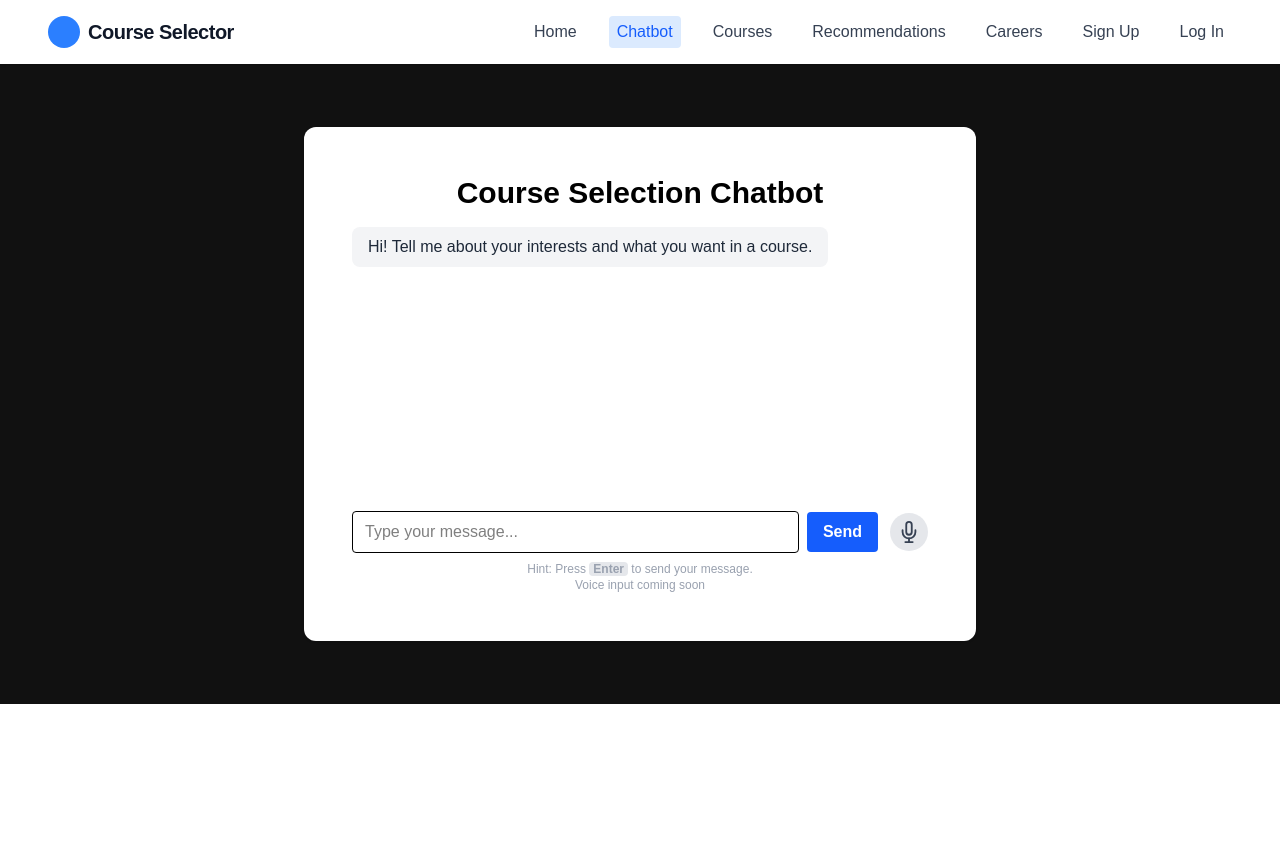
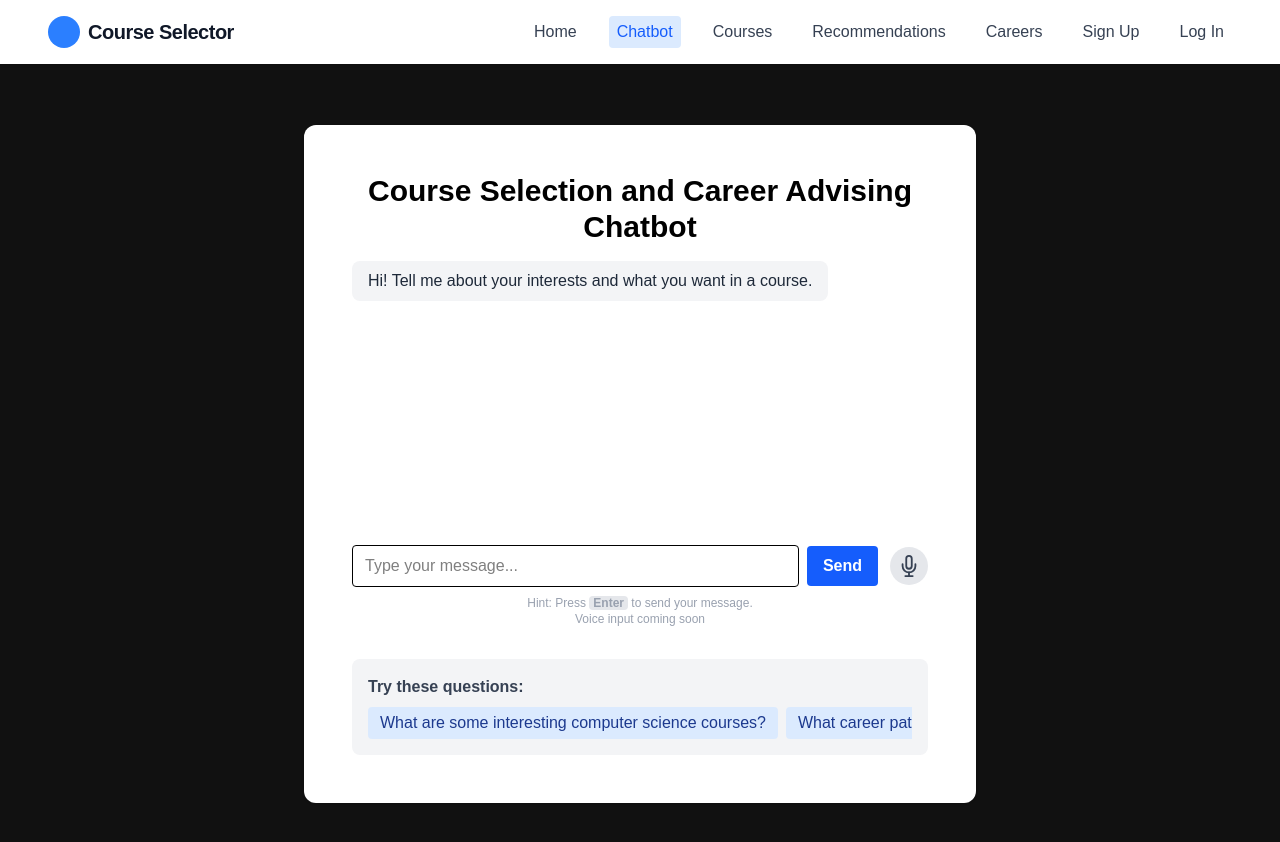
Before and after one commit to Ashmit2520/uw-course-career-ai, a Next.js app: page /chat in a window 1280 px wide. Shown: the top 842 px of the page. Before the commit the page ends 800 px from the top, so only its background shows below. Built offline with nearby package versions, Linux system fonts and the light colour scheme.

Commit message:
Fixed chatbot career advising bug

```diff
--- a/src/app/api/chat/route.js
+++ b/src/app/api/chat/route.js
@@ -29,11 +29,9 @@ function findRelevantMajors(query, limit = 5) {
   const sql = `
     SELECT * FROM majors
     WHERE LOWER(major) LIKE ?
-      OR LOWER(key_skills) LIKE ?
-      OR LOWER(majors) LIKE ?
     LIMIT ?
   `;
-  return db.prepare(sql).all(q, q, q, limit);
+  return db.prepare(sql).all(q, limit);
 }
 
 // Helper: simple check if user is asking about careers
@@ -82,7 +80,7 @@ export async function POST(req) {
         careerList = majors
           .map(
             (m, i) =>
-              `${i + 1}. ${m.major} — Median Salary: $${m.median_pay || "N/A"} (Key skills: ${m.key_skills || "N/A"})`
+              `${i + 1}. ${m.major} — Median Salary: $${m.median_pay || "N/A"}`
           )
           .join("\n");
       } else {
--- a/src/app/chat/page.js
+++ b/src/app/chat/page.js
@@ -1,6 +1,12 @@
 "use client";
 import { useState, useRef } from "react";
 import { FiMic } from "react-icons/fi";
+
+const SUGGESTED_QUESTIONS = [
+  "What are some interesting computer science courses?",
+  "What career paths fit someone who loves biology?",
+  "I want a major with high pay and good job outlook—what courses should I take?",
+];
 
 export default function ChatbotPage() {
   const [messages, setMessages] = useState([
@@ -12,6 +18,7 @@ export default function ChatbotPage() {
   const [input, setInput] = useState("");
   const [loading, setLoading] = useState(false);
   const messagesEndRef = useRef(null);
+  const textareaRef = useRef(null);
 
   // Scroll to bottom after new message
   const scrollToBottom = () => {
@@ -67,14 +74,24 @@ export default function ChatbotPage() {
     e.target.style.height = e.target.scrollHeight + "px";
   };
 
+  // Handle suggested questions click
+  const handleSuggested = (q) => {
+    setInput(q);
+    setTimeout(() => {
+      if (textareaRef.current) {
+        textareaRef.current.focus();
+      }
+    }, 50);
+  };
+
   return (
     <main
-      className="flex flex-col items-center justify-center min-h-[80vh] px-4"
+      className="flex flex-col items-center justify-center min-h-screen w-full bg-black px-4"
       style={{ background: "#111" }}
     >
       <div className="bg-white shadow rounded-xl p-12 w-full max-w-2xl flex flex-col items-center">
         <h2 className="text-3xl font-extrabold mb-4 text-center text-black">
-          Course Selection Chatbot
+          Course Selection and Career Advising Chatbot
         </h2>
         <div className="w-full flex flex-col gap-2 mb-6 max-h-96 overflow-y-auto" style={{ minHeight: "260px" }}>
           {messages.map((msg, i) => (
@@ -93,6 +110,7 @@ export default function ChatbotPage() {
         </div>
         <div className="w-full flex items-center gap-2">
           <textarea
+            ref={textareaRef}
             className="flex-1 border rounded px-3 py-2 text-black resize-none overflow-y-auto"
             value={input}
             placeholder="Type your message..."
@@ -123,6 +141,22 @@ export default function ChatbotPage() {
           <br />
           Voice input coming soon
         </div>
+
+        {/* SUGGESTED QUESTIONS SECTION */}
+        <div className="mt-8 bg-gray-100 rounded-lg p-4 w-full">
+          <div className="font-semibold mb-2 text-gray-700">Try these questions:</div>
+            <div className="flex flex-row flex-nowrap gap-2 overflow-x-auto">
+            {SUGGESTED_QUESTIONS.map((q) => (
+              <button
+                key={q}
+                onClick={() => handleSuggested(q)}
+                className="bg-blue-100 hover:bg-blue-300 text-blue-900 px-3 py-1 rounded transition whitespace-nowrap"
+              >
+                {q}
+              </button>
+            ))}
+          </div>
+        </div>
       </div>
     </main>
   );
```
